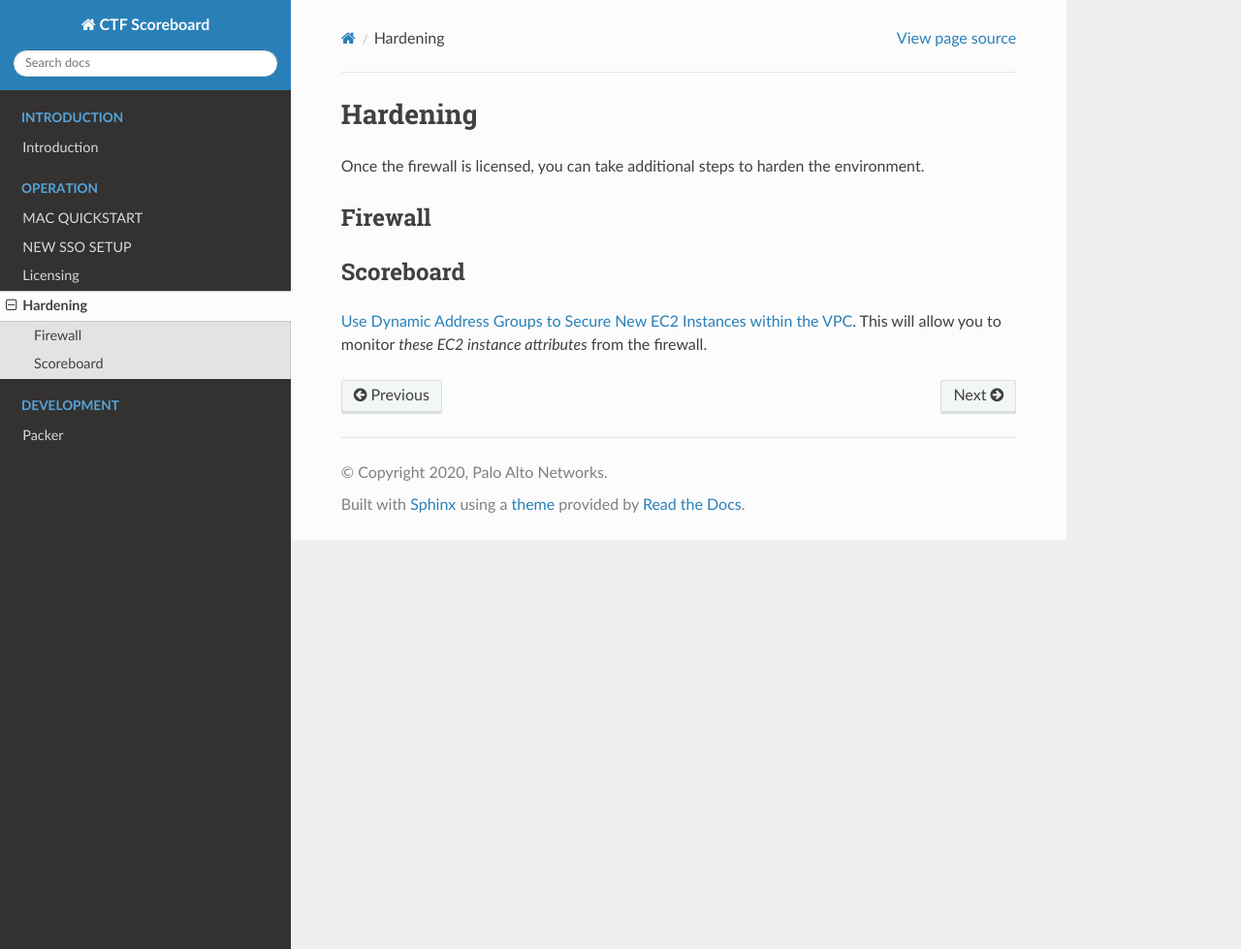
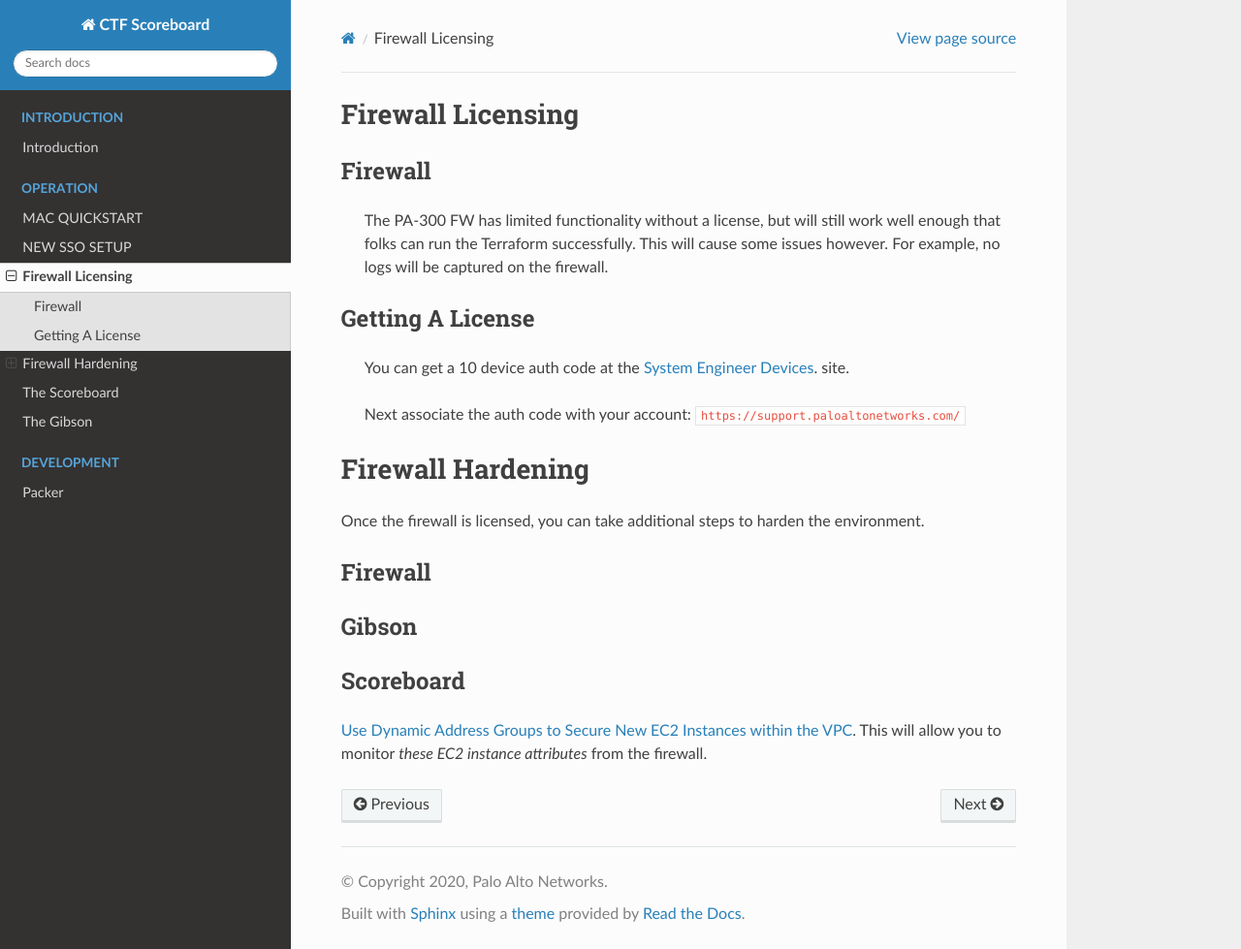
Before and after one commit to PaloAltoNetworks/secops_ctf_scoreboard, a Sphinx documentation site: the page built from docs/operation/firewall.rst, in a window 1280 px wide and 979 px high. Shown: the whole window at 97% size. Built offline with Sphinx 7.4.7 and the Read the Docs theme 2.0.0, drawn with Linux system fonts in a browser that asks for light colours.

```diff
--- a/docs/introduction/introduction.rst
+++ b/docs/introduction/introduction.rst
@@ -6,7 +6,7 @@
    :align: center
 
 Overview
-  This is the scoreboard for the SecOps CTF.
+  This is the Infra as Code for the SecOps CTF.
 
 Description
   The goal is to have a fun contest where participants
--- a/docs/operation/hardening.rst
+++ b/docs/operation/firewall.rst
@@ -1,12 +1,38 @@
-=========
-Hardening
-=========
+==================
+Firewall Licensing
+==================
+
+Firewall
+--------
+
+  The PA-300 FW has limited functionality without a license,
+  but will still work well enough that folks can run the
+  Terraform successfully. This will cause some issues however.
+  For example, no logs will be captured on the firewall.
+
+Getting A License
+-----------------
+
+  You can get a 10 device auth code at the
+  `System Engineer Devices`_. site.
+
+  .. _`System Engineer Devices`: https://adminsite.paloaltonetworks.com/N/sedevices/
+
+  Next associate the auth code with your account:
+  ``https://support.paloaltonetworks.com/``
+
+==================
+Firewall Hardening
+==================
 
 Once the firewall is licensed, you can take additional steps to
 harden the environment.
 
 Firewall
 --------
+
+Gibson
+------
 
 Scoreboard
 ----------
--- /dev/null
+++ b/docs/operation/gibson.rst
@@ -0,0 +1,3 @@
+==========
+The Gibson
+==========
--- /dev/null
+++ b/docs/operation/scoreboard.rst
@@ -0,0 +1,3 @@
+==============
+The Scoreboard
+==============
```
Also changed, not shown: docs/index.rst (+4 -3 lines), docs/operation/licensing.rst (deleted, +0 -18 lines), scoreboard/modules/gibson/README.md (added), scoreboard/modules/scoreboard/README.md (added), 3 other files.
